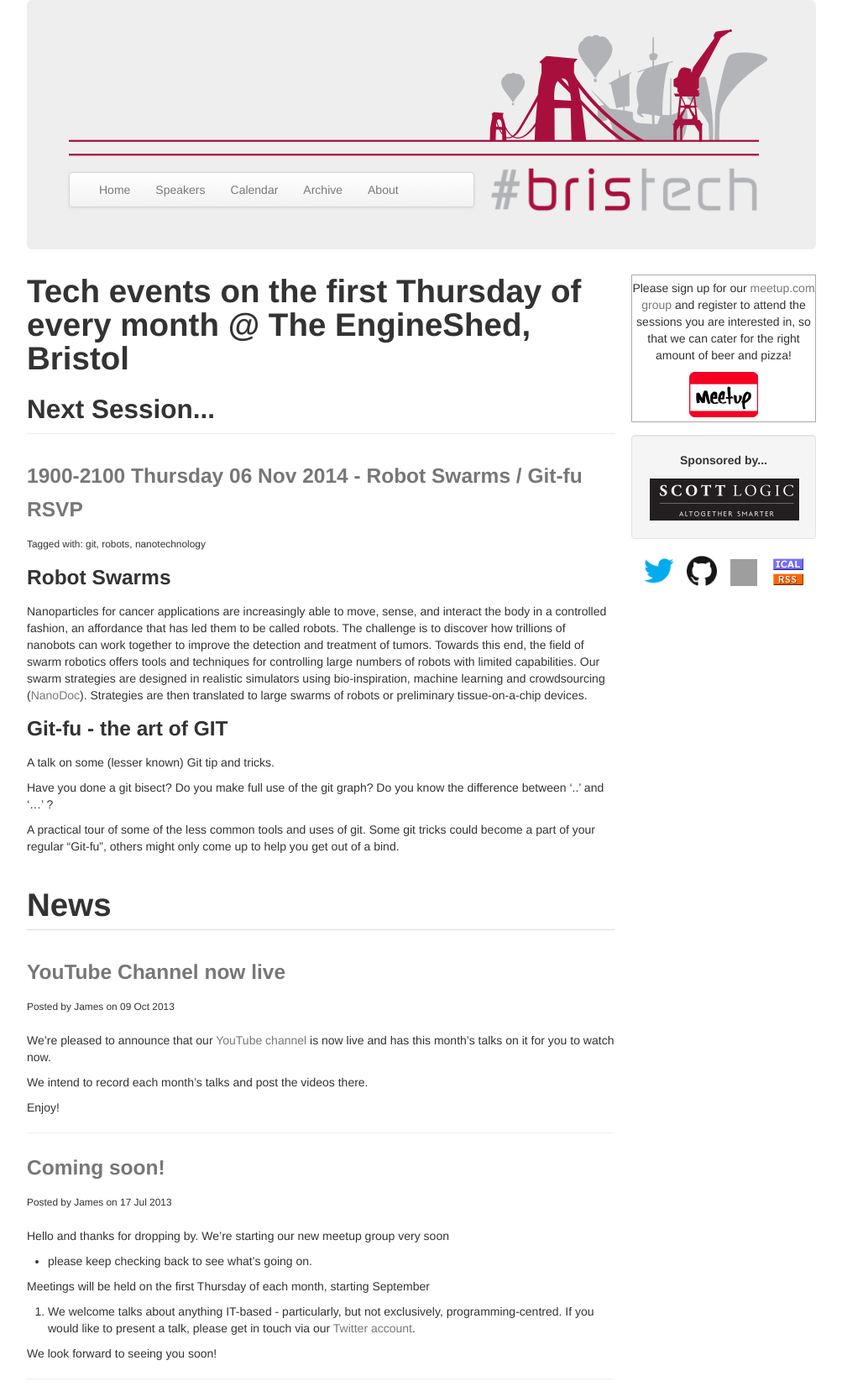
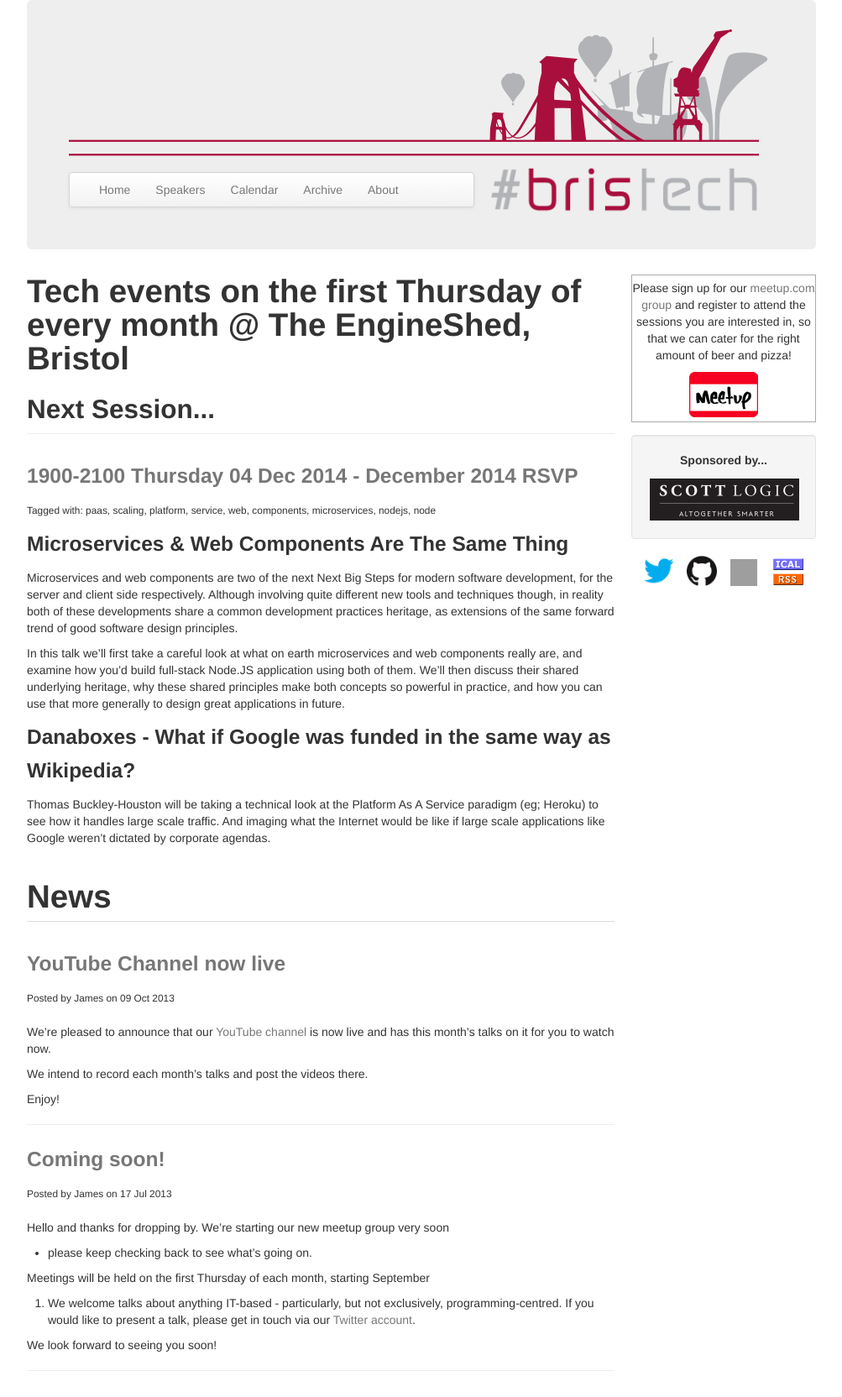
Before and after one commit to bris-tech/bris-tech.github.io, a Jekyll site: the page built from index.html, in a window 1280 px wide. Shown: the whole page at 84% size, without its empty margins (138-1141 px from the left). Built offline with Jekyll 4.4.1, drawn with Linux system fonts in a browser that asks for light colours; grey boxes are pictures that could not be loaded.

Commit message:
December meetup

```diff
--- /dev/null
+++ b/_posts/2014-12-04-december-2014.md
@@ -0,0 +1,28 @@
+---
+layout: session
+title: "December 2014"
+categories: event
+speakers: [thomasbuckleyhouston, timperry]
+tags: paas scaling platform service web components microservices nodejs node
+meetupid: 218591959
+---
+
+### Microservices & Web Components Are The Same Thing
+
+Microservices and web components are two of the next Next Big Steps for modern software
+development, for the server and client side respectively. Although involving quite different
+new tools and techniques though, in reality both of these developments share a common
+development practices heritage, as extensions of the same forward trend of good software
+design principles.
+
+In this talk we'll first take a careful look at what on earth microservices and web components
+really are, and examine how you'd build full-stack Node.JS application using both of them.
+We’ll then discuss their shared underlying heritage, why these shared principles make both
+concepts so powerful in practice, and how you can use that more generally to design great
+applications in future.
+
+### Danaboxes - What if Google was funded in the same way as Wikipedia?
+
+Thomas Buckley-Houston will be taking a technical look at the Platform As A Service paradigm
+(eg; Heroku) to see how it handles large scale traffic. And imaging what the Internet would
+be like if large scale applications like Google weren't dictated by corporate agendas.
```
Also changed, not shown: _posts/2014-11-06-November-2014.md (+1 -1 lines), speakers/_posts/2000-01-01-thomas-buckley-houston.md (added, +10 -0 lines).
